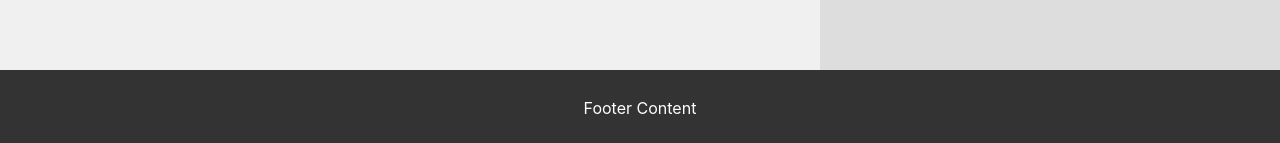
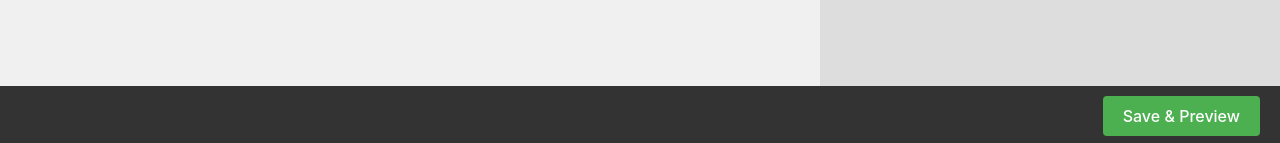
Before and after one commit to asyncawais/account-media-poc, a React (Vite) app: page / in a window 1280 px wide. Shown: the part 654-797 px from the top of the page. Built offline with nearby package versions, Linux system fonts and the light colour scheme.

Commit message:
created a footer with save button

```diff
--- a/src/CreateEmailEditor/CreateEmailEditor.css
+++ b/src/CreateEmailEditor/CreateEmailEditor.css
@@ -15,6 +15,7 @@
   background-color: #ddd;
   padding: 20px;
   box-sizing: border-box; /* Ensures padding is included in the width */
+  z-index: 999; /* Ensures the footer stays on top of all other content */
 }
 
 .footer {
@@ -24,7 +25,21 @@
   width: 100%; /* Stretches across the entire width of the window */
   background-color: #333;
   color: white;
-  text-align: center;
-  padding: 10px 0;
+  display: flex;
+  align-items: center;
+  justify-content: flex-end; /* Aligns the button to the right */
+  padding: 10px 20px;
   z-index: 1000; /* Ensures the footer stays on top of all other content */
+  box-sizing: border-box;
 }
+
+
+.save-button {
+  background-color: #4CAF50;
+  color: white;
+  border: none;
+  padding: 10px 20px;
+  border-radius: 4px;
+  cursor: pointer;
+  font-size: 16px;
+}
--- a/src/CreateEmailEditor/CreateEmailEditor.tsx
+++ b/src/CreateEmailEditor/CreateEmailEditor.tsx
@@ -104,7 +104,7 @@ const Layout = () => {
         <h2>Email settings</h2>
       </aside>
       <footer className="footer">
-        <p>Footer Content</p>
+        <button className="save-button" onClick={getContent}>Save &amp; Preview</button>
       </footer>
     </div>
   );
```
